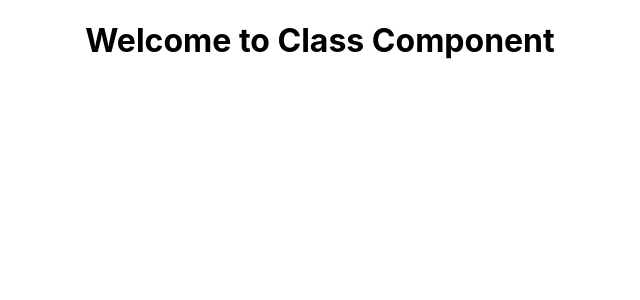
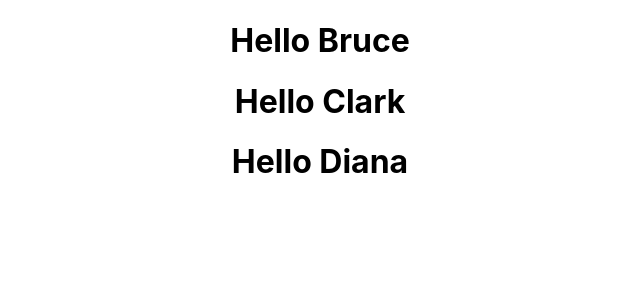
Before and after one commit to saideepshetty/LearningReact, a React (Create React App) app in the folder my-app/: page / in a window 1280 px wide. Shown: the top 300 px of the page, without its empty margins (320-960 px from the left). Built offline with nearby package versions, Linux system fonts and the light colour scheme.

Commit message:
Reusable Components using props

```diff
--- a/my-app/src/App.js
+++ b/my-app/src/App.js
@@ -1,16 +1,19 @@
-import React from 'react';
+import React, { Component } from 'react';
 import logo from './logo.svg';
 import './App.css';
+
+import Hello from './Hello';
 import Greet from './Greet';
-import Welcome from './Welcome';
-import Hello from './Welcome';
 
-function App() {
-  return (
-   <div className="App">
-      <Hello />
-    </div>
-  );
+class App extends Component {
+  render() {
+    return (
+      <div className="App">
+        <Greet name="Bruce"></Greet>
+        <Greet name= "Clark"></Greet>
+        <Greet name="Diana"></Greet>
+      </div>
+    );
+  }
 }
-
 export default App;
--- a/my-app/src/Greet.js
+++ b/my-app/src/Greet.js
@@ -1,5 +1,5 @@
 //praticing Functional Components
 import React from 'react'
 
-const Greet = (props) => <h1>Hello {props.children}</h1>
+const Greet = (props) => <h1>Hello {props.name}</h1>
 export default Greet
```
Also changed, not shown: 1 other file (tests, documents, lock files or other folders).
